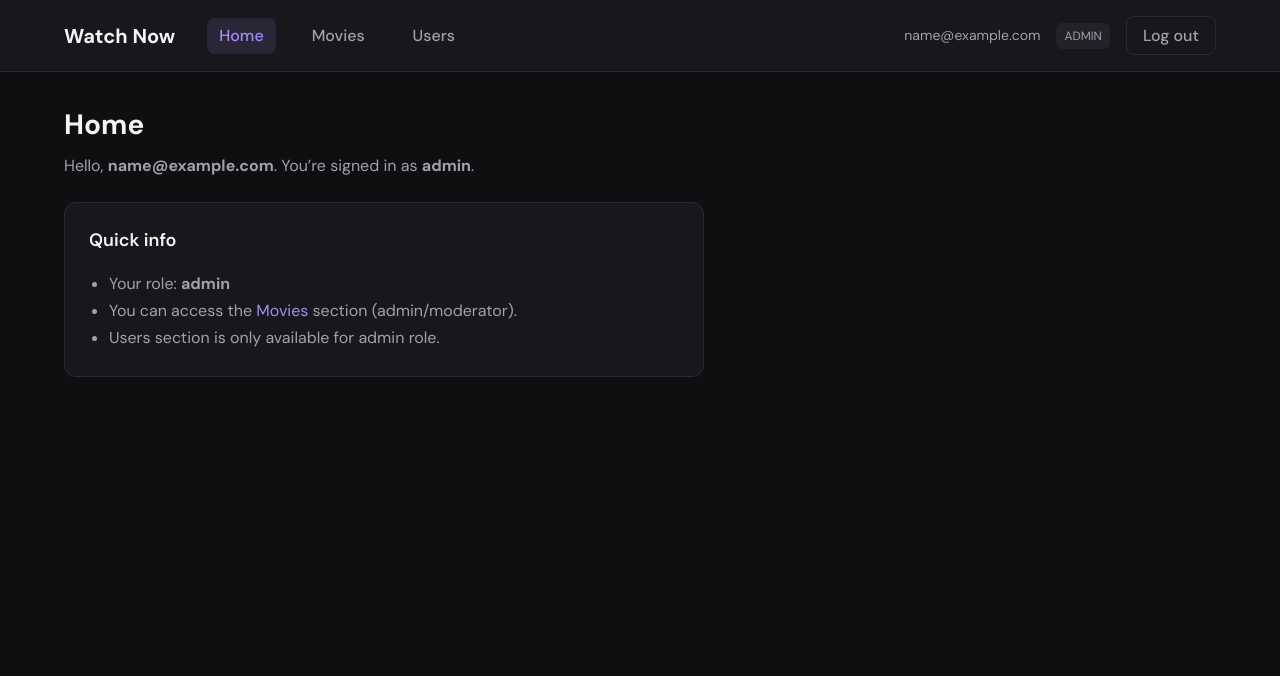
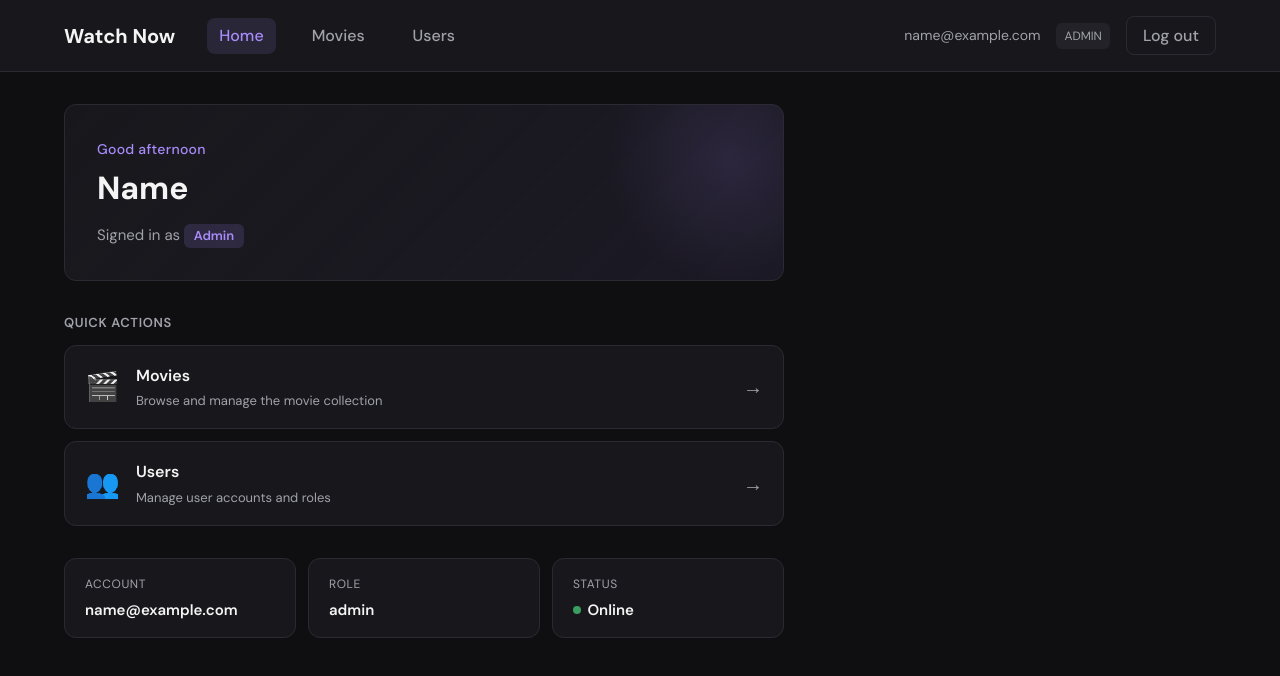
Before and after one commit to sina-moshref/user-management-new-v, a React (Vite) app in the folder client/: page / in a window 1280 px wide. Shown: the top 676 px of the page. Built offline with nearby package versions, Linux system fonts and the light colour scheme; no server answers; sample sign-in values are in the browser's storage.

Commit message:
redesign home page

```diff
--- a/client/src/pages/Dashboard.jsx
+++ b/client/src/pages/Dashboard.jsx
@@ -5,32 +5,76 @@ import styles from "./Dashboard.module.css";
 export default function Dashboard() {
   const { user, canAccessMovies, canAccessUsers } = useAuth();
 
+  const hour = new Date().getHours();
+  const greeting = hour < 12 ? "Good morning" : hour < 18 ? "Good afternoon" : "Good evening";
+
   return (
     <div className={styles.dashboard}>
-      <h1 className={styles.title}>Home</h1>
-      <p className={styles.welcome}>
-        Hello, <strong>{user?.email}</strong>. You’re signed in as{" "}
-        <strong>{user?.role}</strong>.
-      </p>
-      <div className={styles.card}>
-        <h2>Quick info</h2>
-        <ul>
-          <li>
-            Your role: <strong>{user?.role}</strong>
-          </li>
-          {canAccessMovies ? (
-            <li>
-              You can access the <Link to="/movies">Movies</Link> section
-              (admin/moderator).
-            </li>
-          ) : (
-            <li>Have fun</li>
+      {/* Hero */}
+      <section className={styles.hero}>
+        <div className={styles.heroContent}>
+          <span className={styles.greeting}>{greeting}</span>
+          <h1 className={styles.title}>{user?.email?.split("@")[0]}</h1>
+          <p className={styles.roleLine}>
+            Signed in as <span className={styles.roleBadge}>{user?.role}</span>
+          </p>
+        </div>
+        <div className={styles.heroGlow} />
+      </section>
+
+      {/* Quick Actions */}
+      <section className={styles.actions}>
+        <h2 className={styles.sectionTitle}>Quick Actions</h2>
+        <div className={styles.actionGrid}>
+          {canAccessMovies && (
+            <Link to="/movies" className={styles.actionCard}>
+              <div className={styles.actionIcon}>🎬</div>
+              <div className={styles.actionInfo}>
+                <h3>Movies</h3>
+                <p>Browse and manage the movie collection</p>
+              </div>
+              <span className={styles.arrow}>→</span>
+            </Link>
           )}
           {canAccessUsers && (
-            <li>Users section is only available for admin role.</li>
+            <Link to="/users" className={styles.actionCard}>
+              <div className={styles.actionIcon}>👥</div>
+              <div className={styles.actionInfo}>
+                <h3>Users</h3>
+                <p>Manage user accounts and roles</p>
+              </div>
+              <span className={styles.arrow}>→</span>
+            </Link>
           )}
-        </ul>
-      </div>
+          {!canAccessUsers && !canAccessMovies && (
+            <div className={styles.actionCard}>
+              <div className={styles.actionIcon}>🎉</div>
+              <div className={styles.actionInfo}>
+                <h3>Welcome</h3>
+                <p>You're all set — enjoy the app!</p>
+              </div>
+            </div>
+          )}
+        </div>
+      </section>
+
+      {/* Info Cards */}
+      <section className={styles.infoGrid}>
+        <div className={styles.infoCard}>
+          <span className={styles.infoLabel}>Account</span>
+          <span className={styles.infoValue}>{user?.email}</span>
+        </div>
+        <div className={styles.infoCard}>
+          <span className={styles.infoLabel}>Role</span>
+          <span className={styles.infoValue}>{user?.role}</span>
+        </div>
+        <div className={styles.infoCard}>
+          <span className={styles.infoLabel}>Status</span>
+          <span className={styles.infoValue}>
+            <span className={styles.statusDot} /> Online
+          </span>
+        </div>
+      </section>
     </div>
   );
 }
--- a/client/src/pages/Dashboard.module.css
+++ b/client/src/pages/Dashboard.module.css
@@ -1,42 +1,179 @@
 .dashboard {
-  max-width: 640px;
+  max-width: 720px;
+  display: flex;
+  flex-direction: column;
+  gap: 2rem;
+}
+
+/* Hero */
+.hero {
+  position: relative;
+  background: linear-gradient(135deg, var(--surface) 0%, rgba(167, 139, 250, 0.08) 100%);
+  border: 1px solid var(--border);
+  border-radius: var(--radius);
+  padding: 2rem;
+  overflow: hidden;
+}
+
+.heroContent {
+  position: relative;
+  z-index: 1;
+}
+
+.greeting {
+  display: inline-block;
+  margin-bottom: 0.25rem;
+  font-size: 0.875rem;
+  color: var(--accent);
+  font-weight: 500;
+  letter-spacing: 0.02em;
 }
 
 .title {
-  margin: 0 0 0.5rem;
-  font-size: 1.75rem;
+  margin: 0 0 0.75rem;
+  font-size: 2rem;
   font-weight: 700;
+  text-transform: capitalize;
 }
 
-.welcome {
-  margin: 0 0 1.5rem;
+.roleLine {
+  margin: 0;
+  color: var(--text-muted);
+  font-size: 0.9375rem;
+}
+
+.roleBadge {
+  display: inline-block;
+  padding: 0.15rem 0.6rem;
+  background: rgba(167, 139, 250, 0.15);
+  color: var(--accent);
+  border-radius: 6px;
+  font-size: 0.8125rem;
+  font-weight: 600;
+  text-transform: capitalize;
+}
+
+.heroGlow {
+  position: absolute;
+  top: -40%;
+  right: -10%;
+  width: 250px;
+  height: 250px;
+  background: radial-gradient(circle, rgba(167, 139, 250, 0.12) 0%, transparent 70%);
+  pointer-events: none;
+}
+
+/* Quick Actions */
+.sectionTitle {
+  margin: 0 0 0.75rem;
+  font-size: 1rem;
+  font-weight: 600;
+  color: var(--text-muted);
+  text-transform: uppercase;
+  letter-spacing: 0.05em;
+  font-size: 0.8125rem;
+}
+
+.actionGrid {
+  display: flex;
+  flex-direction: column;
+  gap: 0.75rem;
+}
+
+.actionCard {
+  display: flex;
+  align-items: center;
+  gap: 1rem;
+  background: var(--surface);
+  border: 1px solid var(--border);
+  border-radius: var(--radius);
+  padding: 1.125rem 1.25rem;
+  text-decoration: none;
+  color: var(--text);
+  transition: border-color 0.15s, box-shadow 0.15s, transform 0.15s;
+}
+
+.actionCard:hover {
+  border-color: var(--accent);
+  box-shadow: 0 0 20px rgba(167, 139, 250, 0.1);
+  transform: translateY(-1px);
+}
+
+.actionIcon {
+  font-size: 1.75rem;
+  flex-shrink: 0;
+}
+
+.actionInfo {
+  flex: 1;
+  min-width: 0;
+}
+
+.actionInfo h3 {
+  margin: 0 0 0.2rem;
+  font-size: 1rem;
+  font-weight: 600;
+}
+
+.actionInfo p {
+  margin: 0;
+  font-size: 0.8125rem;
   color: var(--text-muted);
 }
 
-.card {
+.arrow {
+  color: var(--text-muted);
+  font-size: 1.25rem;
+  transition: transform 0.15s, color 0.15s;
+}
+
+.actionCard:hover .arrow {
+  color: var(--accent);
+  transform: translateX(3px);
+}
+
+/* Info Cards */
+.infoGrid {
+  display: grid;
+  grid-template-columns: repeat(3, 1fr);
+  gap: 0.75rem;
+}
+
+.infoCard {
   background: var(--surface);
   border: 1px solid var(--border);
   border-radius: var(--radius);
-  padding: 1.5rem;
+  padding: 1rem 1.25rem;
+  display: flex;
+  flex-direction: column;
+  gap: 0.35rem;
 }
 
-.card h2 {
-  margin: 0 0 1rem;
-  font-size: 1.125rem;
-  font-weight: 600;
+.infoLabel {
+  font-size: 0.75rem;
+  color: var(--text-muted);
+  text-transform: uppercase;
+  letter-spacing: 0.05em;
 }
 
-.card ul {
-  margin: 0;
-  padding-left: 1.25rem;
-  color: var(--text-muted);
-  line-height: 1.7;
+.infoValue {
+  font-size: 0.9375rem;
+  font-weight: 600;
+  display: flex;
+  align-items: center;
+  gap: 0.4rem;
 }
 
-.card a {
-  color: var(--accent);
+.statusDot {
+  width: 8px;
+  height: 8px;
+  background: var(--success);
+  border-radius: 50%;
+  display: inline-block;
+  animation: pulse 2s ease-in-out infinite;
 }
 
-.card a:hover {
-  text-decoration: underline;
+@keyframes pulse {
+  0%, 100% { opacity: 1; }
+  50% { opacity: 0.4; }
 }
```
Also changed, not shown: client/index.html (+2 -3 lines).
